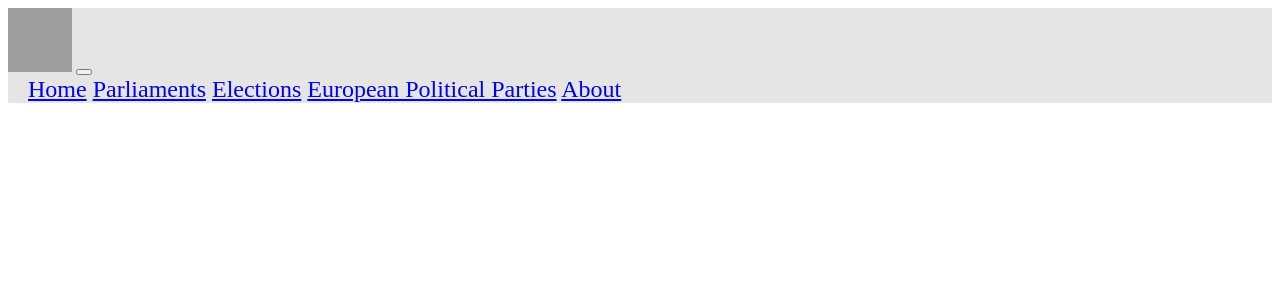
After one commit to Halal37/UEparliaments, a Django app: template UEparliaments/templates/UEparliaments/navbar.html in a window 1280 px wide. The commit adds this page. Shown: the top 300 px of the page. Run offline with Django 3.2, Linux system fonts and the light colour scheme; the template is opened without the code that fills it, so the values that code supplies are empty; grey boxes are pictures that could not be loaded.

Commit message:
Added base page layout

```diff
--- /dev/null
+++ b/UEparliaments/templates/UEparliaments/navbar.html
@@ -0,0 +1,19 @@
+<nav class="navbar navbar-expand-lg" style="background-color: #E5E5E5;">
+    <div class="container-fluid">
+    <!--    <a class="navbar-brand" href="#">Navbar</a> -->
+        <img src="https://cdn-icons-png.flaticon.com/512/201/201446.png" style="width:4em; height:4em;">
+        <button class="navbar-toggler" type="button" data-bs-toggle="collapse" data-bs-target="#navbarNavAltMarkup"
+                aria-controls="navbarNavAltMarkup" aria-expanded="false" aria-label="Toggle navigation">
+            <span class="navbar-toggler-icon"></span>
+        </button>
+        <div class="collapse navbar-collapse" id="navbarNavAltMarkup" style="font-size: 150%; padding-left: 20px;">
+            <div class="navbar-nav">
+                <a class="nav-link active" aria-current="page" href="{% url 'home' %}">Home</a>
+                <a class="nav-link" href="#">Parliaments</a>
+                <a class="nav-link" href="#">Elections</a>
+                <a class="nav-link" href="#">European Political Parties</a>
+                <a class="nav-link" href="#">About</a>
+            </div>
+        </div>
+    </div>
+</nav>
```
Also changed, not shown: UEparliaments/templates/UEparliaments/base.html (added, +20 -0 lines), UEparliaments/templates/UEparliaments/home.html (renamed from UEparliaments/templates/home.html, +7 -8 lines), UEparliaments/website/views.py (+9 -1 lines).
